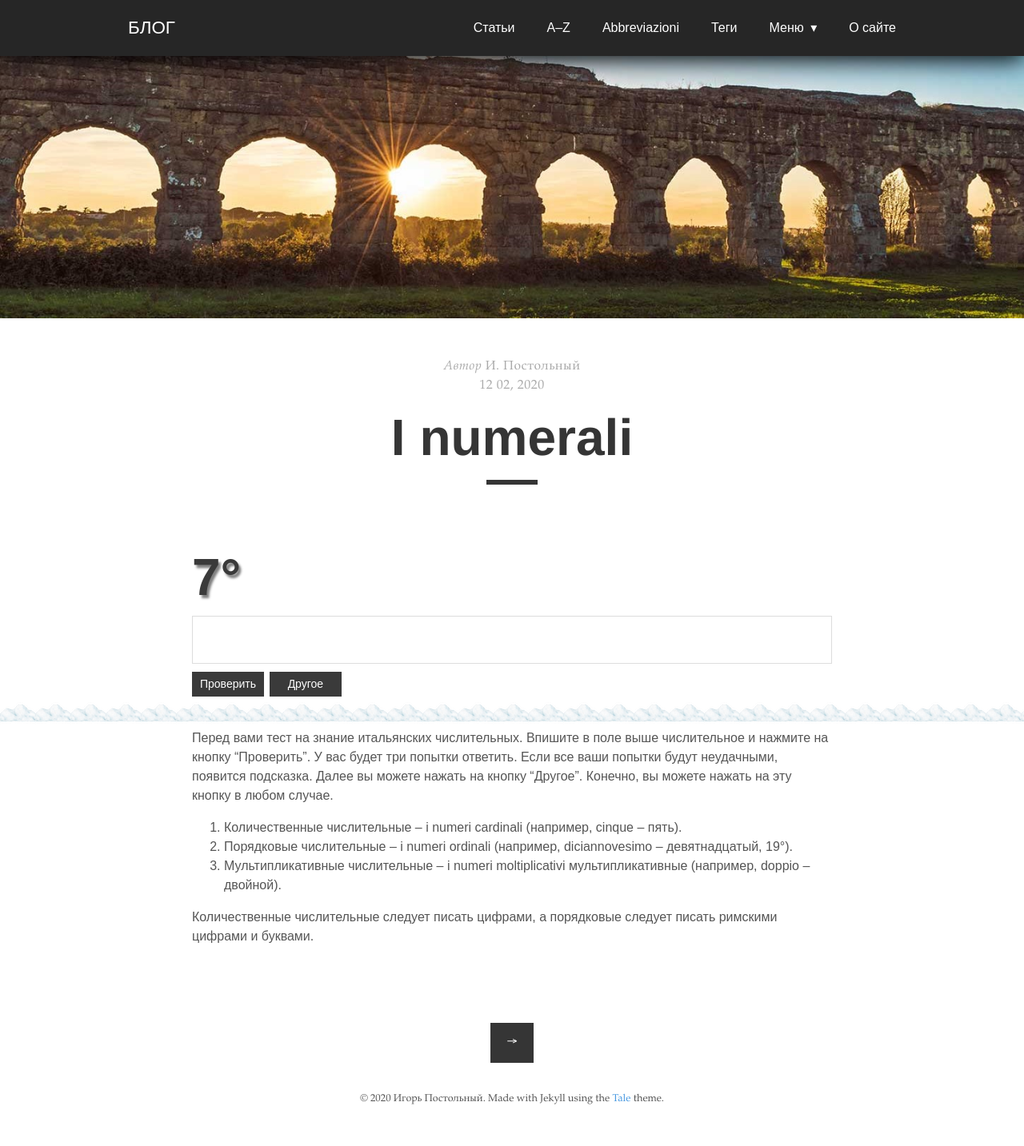
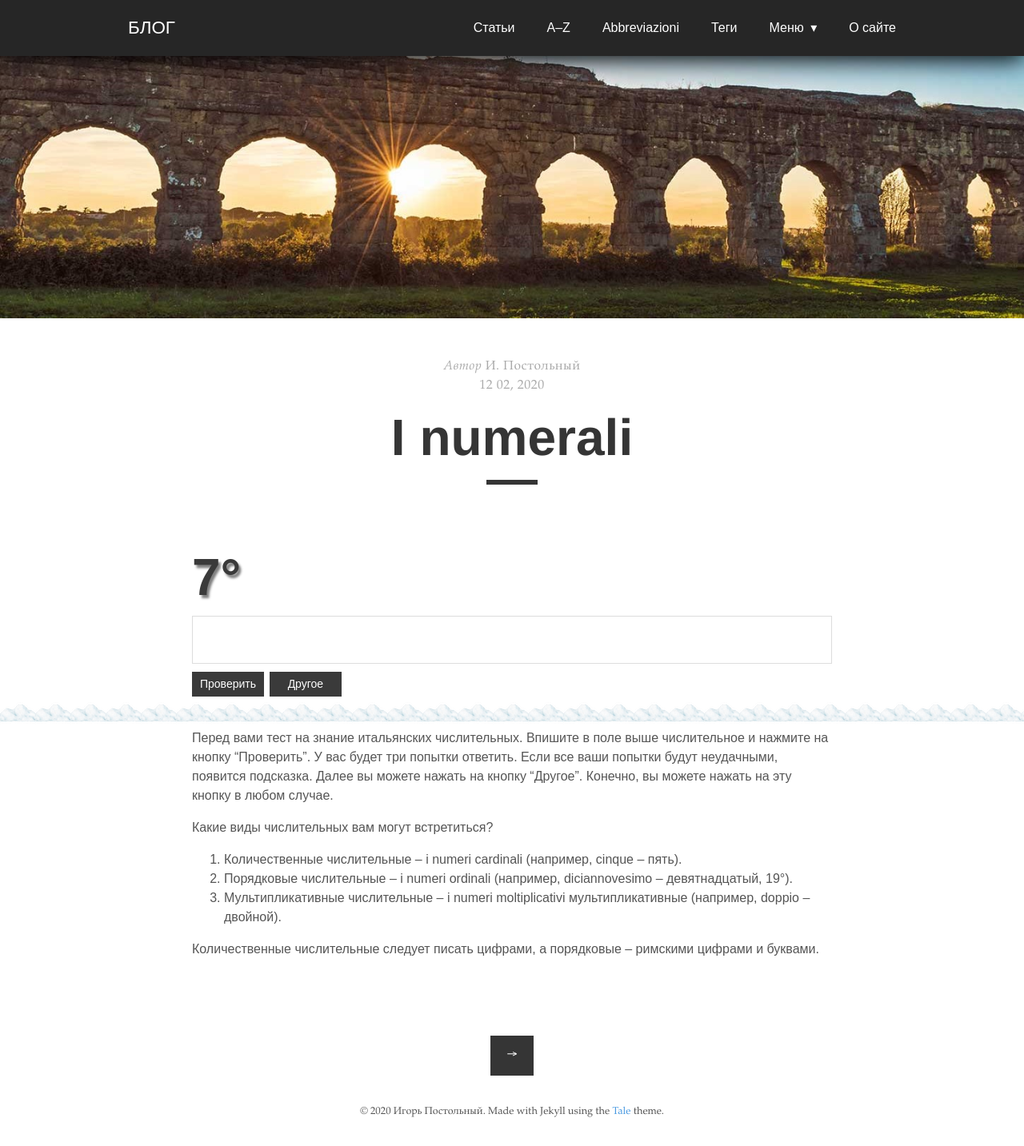
Before and after one commit to postolny/postolny.github.io, a Jekyll site: the page built from _posts/2020-12-02-numerali.md, in a window 1280 px wide. Shown: the whole page at 80% size. Built offline with Jekyll 4.4.1, drawn with Linux system fonts in a browser that asks for light colours; nearby versions of some CDN libraries.

Commit message:
Add files via upload

```diff
--- a/_posts/2020-12-02-numerali.md
+++ b/_posts/2020-12-02-numerali.md
@@ -11,8 +11,10 @@ categories:
 
 Перед вами тест на знание итальянских числительных. Впишите в поле выше числительное и нажмите на кнопку "Проверить". У вас будет три попытки ответить. Если все ваши попытки будут неудачными, появится подсказка. Далее вы можете нажать на кнопку "Другое". Конечно, вы можете нажать на эту кнопку в любом случае.
 
+Какие виды числительных вам могут встретиться?
+
 1. Количественные числительные – i numeri cardinali (например, cinque – пять).
 2. Порядковые числительные – i numeri ordinali (например, diciannovesimo – девятнадцатый, 19°).
 3. Мультипликативные числительные – i numeri moltiplicativi   мультипликативные (например, doppio – двойной).
 
-Количественные числительные следует писать цифрами, а порядковые следует писать римскими цифрами и буквами.
+Количественные числительные следует писать цифрами, а порядковые – римскими цифрами и буквами.
```
